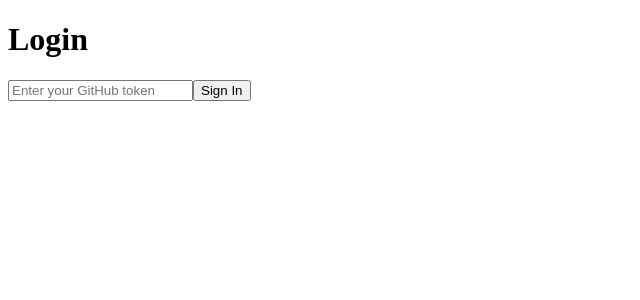
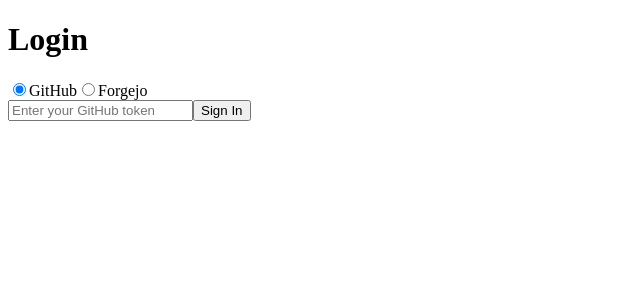
Before and after one commit to uncrunch-app/uncrunch.app, a Next.js app: page /login in a window 1280 px wide. Shown: the top 300 px of the page, without its empty margins (0-640 px from the left). Built offline with nearby package versions, Linux system fonts and the light colour scheme.

Commit message:
feat: Add support for Forgejo token-based authentication

```diff
--- a/app/login/page.tsx
+++ b/app/login/page.tsx
@@ -5,21 +5,45 @@
 
 const LoginPage = () => {
   const [token, setToken] = useState('');
+  const [service, setService] = useState<'github' | 'forgejo'>('github');
 
   const handleSubmit = async (e: FormEvent) => {
     e.preventDefault();
-    await signIn('credentials', { token, callbackUrl: '/' });
+    const provider = service === 'github' ? 'github-token' : 'forgejo-token';
+    await signIn(provider, { token, callbackUrl: '/' });
   };
 
   return (
     <div>
       <h1>Login</h1>
       <form onSubmit={handleSubmit}>
+        <div>
+          <label>
+            <input
+              type="radio"
+              name="service"
+              value="github"
+              checked={service === 'github'}
+              onChange={() => setService('github')}
+            />
+            GitHub
+          </label>
+          <label>
+            <input
+              type="radio"
+              name="service"
+              value="forgejo"
+              checked={service === 'forgejo'}
+              onChange={() => setService('forgejo')}
+            />
+            Forgejo
+          </label>
+        </div>
         <input
           type="text"
           value={token}
           onChange={(e) => setToken(e.target.value)}
-          placeholder="Enter your GitHub token"
+          placeholder={`Enter your ${service === 'github' ? 'GitHub' : 'Forgejo'} token`}
         />
         <button type="submit">Sign In</button>
       </form>
```
Also changed, not shown: app/api/auth/[...nextauth]/route.ts (+31 -37 lines), app/page.tsx (+8 -1 lines).
